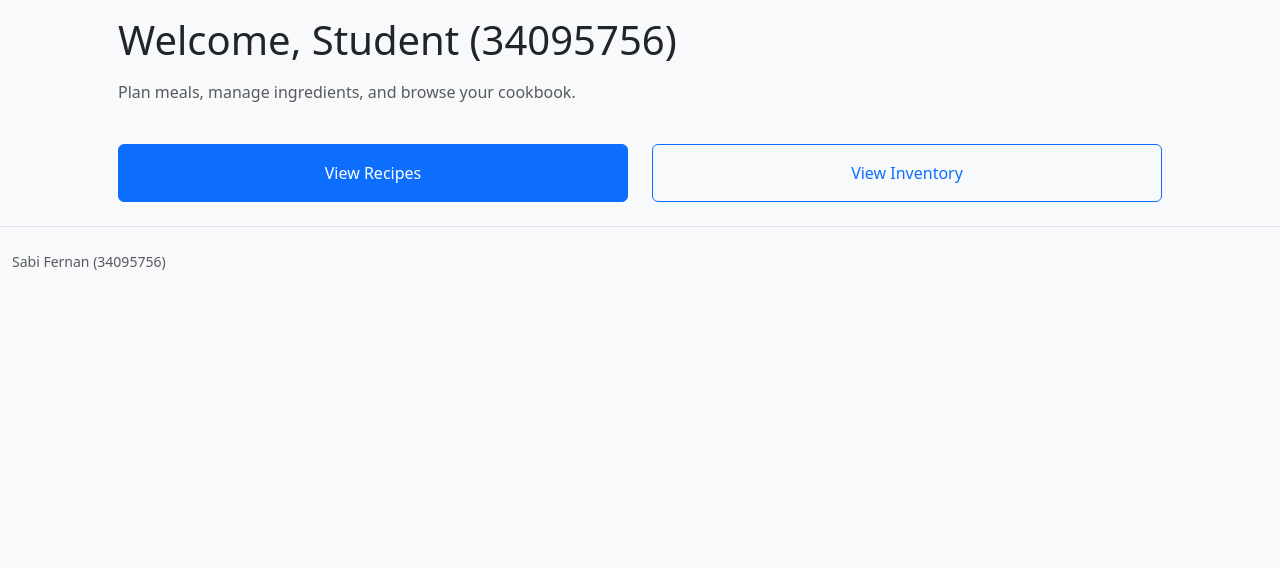
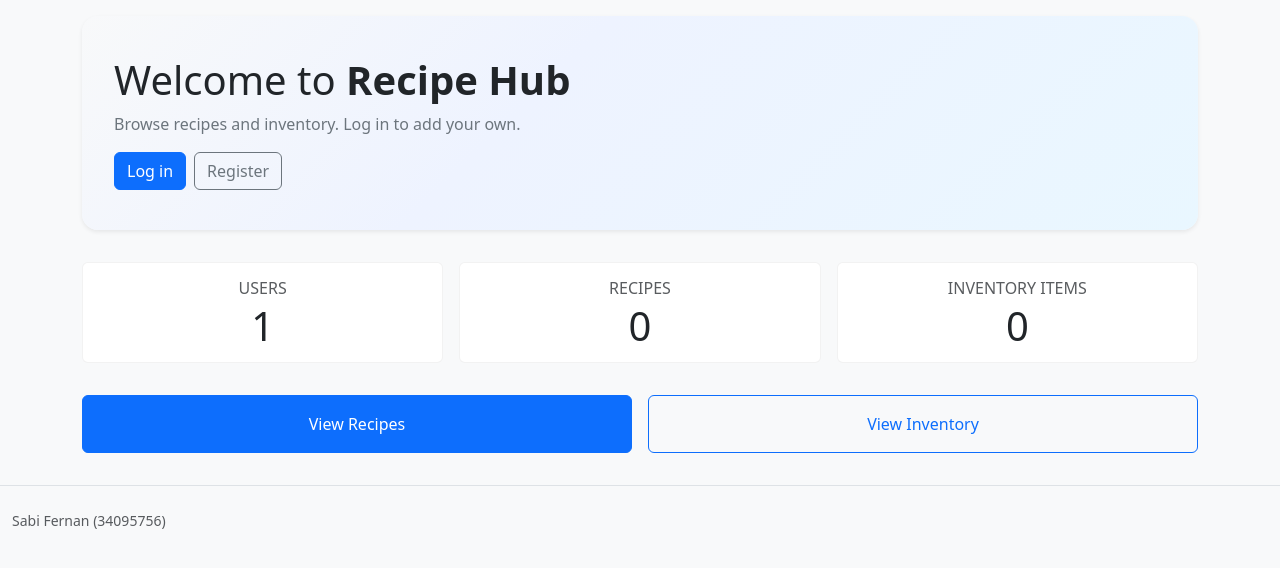
Before and after one commit to ijf03/RecipeHub2, a Node server app: page / in a window 1280 px wide. Shown: the part 56-624 px from the top of the page. Run offline with Node 20, Linux system fonts and the light colour scheme; the visitor is signed in with stand-in values (Sample User, id 1); data that the repository does not hold is empty; some libraries are stand-ins or nearby versions.

Commit message:
home page - updated nav bar to pass userid in home page - made homapage adapt depending if user is logged in or not logged in -nade a home route and controller for more modular and organize code - added custom styling for home page through styles.css fiel

```diff
--- /dev/null
+++ b/controllers/home-controller.js
@@ -0,0 +1,32 @@
+const User = require('../models/user');
+const Recipe = require('../models/recipe');
+const Inventory = require('../models/inventory');
+
+exports.getHome = async (req, res) => {
+  try {
+    const { SID } = req.app.locals;
+    const { currentUser, userIdParam } = req;
+
+    const [userCount, recipeCount, inventoryCount] = await Promise.all([
+      User.countDocuments(),
+      Recipe.countDocuments(),
+      Inventory.countDocuments()
+    ]);
+
+    res.render('index', {
+      pageTitle: 'Home',
+      SID,
+      currentUser,
+      userIdParam,
+      userCount,
+      recipeCount,
+      inventoryCount
+    });
+  } catch (err) {
+    console.error('Error rendering home:', err);
+    res.status(500).render('errors/404', {
+      pageTitle: 'Error',
+      url: req.originalUrl
+    });
+  }
+};
--- a/controllers/user-controller.js
+++ b/controllers/user-controller.js
@@ -106,7 +106,7 @@ exports.login = async (req, res) => {
     await user.save();
 
     //Redirect
-    return res.redirect(`/recipes-${SID}?userId=${user.userId}`);
+    return res.redirect(`/?userId=${user.userId}`);
   } catch (err) {
     return res.status(500).render('auth/login', { pageTitle:'Login', SID, form, error:'Something went wrong. Please try again.' });
   }
--- /dev/null
+++ b/public/styles.css
@@ -0,0 +1,22 @@
+.hero {
+    background: linear-gradient(135deg, #f8f9fa 0%, #eef3ff 40%, #e9f7ff 100%);
+    border-radius: 1rem;
+    padding: 2.5rem 2rem;
+}
+.stat-card {
+    transition: transform .12s ease, box-shadow .12s ease;
+    border: 1px solid rgba(0,0,0,.05);
+}
+.stat-card:hover {
+    transform: translateY(-2px);
+    box-shadow: 0 .5rem 1rem rgba(0,0,0,.08);
+}
+.stat-value {
+    font-size: 2.5rem;
+    line-height: 1;
+    margin: 0;
+}
+.section {
+    margin-top: 2rem;
+    margin-bottom: 2rem;
+}
--- /dev/null
+++ b/routes/home-routes.js
@@ -0,0 +1,6 @@
+const express = require('express');
+const router = express.Router();
+const homeController = require('../controllers/home-controller');
+
+router.get('/', homeController.getHome);
+module.exports = router;
--- a/server.js
+++ b/server.js
@@ -8,6 +8,7 @@ const { SID, PORT, MONGO_URL } = require("./config/constants");
 const recipeRouter = require("./routes/recipe-routes");
 const inventoryRouter = require("./routes/inventory-routes");
 const userRouter = require('./routes/user-routes');
+const homeRoutes = require('./routes/home-routes');
 
 const app = express();
 
@@ -25,6 +26,8 @@ app.use(express.json());
 app.use('/bootstrap', express.static(
   path.join(__dirname, 'node_modules', 'bootstrap', 'dist')
 ));
+app.use(express.static(path.join(__dirname, 'public'))); // NEW
+
 
 app.use(async (req, res, next) => {
   try {
@@ -58,17 +61,7 @@ connectDB(MONGO_URL);
 app.use("/", recipeRouter);
 app.use("/", inventoryRouter);
 app.use('/', userRouter);
-
-
-// Home
-app.get('/', (req, res) => {
-  res.render('index', {
-    pageTitle: 'Home',
-    name: 'Student',
-    studentId: req.app.locals.SID,
-    SID: req.app.locals.SID
-  });
-});
+app.use('/', homeRoutes);
 
 // 404
 app.use((req, res) => res.status(404).render("errors/404", { pageTitle: "Not Found", url: req.originalUrl }));
--- a/views/index.ejs
+++ b/views/index.ejs
@@ -5,22 +5,83 @@
     <meta name="viewport" content="width=device-width,initial-scale=1"/>
     <title><%= pageTitle %></title>
     <link rel="stylesheet" href="/bootstrap/css/bootstrap.min.css">
+    <link rel="stylesheet" href="/styles.css">
+
   </head>
+
   <body class="bg-light">
+    <!-- Navbar -->
     <%- include('partials/nav') %>
 
     <main class="container" style="margin-top:4.5rem">
-      <div class="row m-4">
-        <h1 class="mb-3">Welcome, <%= name %> (<%= studentId %>)</h1>
-        <p class="text-muted">Plan meals, manage ingredients, and browse your cookbook.</p>
-      </div>
+      <!-- Hero / Greeting -->
+      <section class="section">
+        <div class="hero shadow-sm">
+          <% if (currentUser) { %>
+            <h1 class="mb-1">Welcome, <span class="fw-semibold"><%= currentUser.fullName %></span></h1>
+            <p class="text-secondary mb-0"><%= currentUser.email %></p>
+            <p class="text-muted mt-2 mb-0">Here’s a quick snapshot of your kitchen.</p>
+          <% } else { %>
+            <h1 class="mb-2">Welcome to <span class="fw-semibold">Recipe Hub</span></h1>
+            <p class="text-secondary mb-3">Browse recipes and inventory. Log in to add your own.</p>
+            <div class="d-flex gap-2">
+              <a class="btn btn-primary" href="/login-<%= SID %>">Log in</a>
+              <a class="btn btn-outline-secondary" href="/register-<%= SID %>">Register</a>
+            </div>
+          <% } %>
+        </div>
+      </section>
 
-      <div class="row m-4">
-        <div class="col-md-6"><a class="btn btn-primary w-100 py-3" href="/recipes-<%= SID %>">View Recipes</a></div>
-        <div class="col-md-6"><a class="btn btn-outline-primary w-100 py-3" href="/inventory-<%= SID %>">View Inventory</a></div>
-      </div>
+      <!-- Stats -->
+      <section class="section">
+        <div class="row g-3">
+          <div class="col-12 col-md-4">
+            <div class="card stat-card h-100">
+              <div class="card-body text-center">
+                <h6 class="text-uppercase text-muted mb-2">Users</h6>
+                <p class="stat-value"><%= userCount %></p>
+              </div>
+            </div>
+          </div>
+          <div class="col-12 col-md-4">
+            <div class="card stat-card h-100">
+              <div class="card-body text-center">
+                <h6 class="text-uppercase text-muted mb-2">Recipes</h6>
+                <p class="stat-value"><%= recipeCount %></p>
+              </div>
+            </div>
+          </div>
+          <div class="col-12 col-md-4">
+            <div class="card stat-card h-100">
+              <div class="card-body text-center">
+                <h6 class="text-uppercase text-muted mb-2">Inventory Items</h6>
+                <p class="stat-value"><%= inventoryCount %></p>
+              </div>
+            </div>
+          </div>
+        </div>
+      </section>
+
+      <!-- Primary CTAs -->
+      <section class="section">
+        <div class="row g-3">
+          <div class="col-12 col-md-6">
+            <a class="btn btn-primary w-100 py-3"
+               href="/recipes-<%= SID %><%= userIdParam ? ('?userId=' + userIdParam) : '' %>">
+              View Recipes
+            </a>
+          </div>
+          <div class="col-12 col-md-6">
+            <a class="btn btn-outline-primary w-100 py-3"
+               href="/inventory-<%= SID %><%= userIdParam ? ('?userId=' + userIdParam) : '' %>">
+              View Inventory
+            </a>
+          </div>
+        </div>
+      </section>
     </main>
 
     <%- include('partials/footer') %>
+    <script src="/bootstrap/js/bootstrap.bundle.min.js"></script>
   </body>
 </html>
--- a/views/partials/nav.ejs
+++ b/views/partials/nav.ejs
@@ -1,7 +1,7 @@
 <nav class="navbar navbar-expand-md bg-body-tertiary fixed-top">
   <div class="container-fluid">
 
-    <a class="navbar-brand d-flex align-items-center" href="/">
+    <a class="navbar-brand d-flex align-items-center" href="/<%= userIdParam ? ('?userId=' + userIdParam) : '' %>">
       <img src="/images/RecipeHubLogo.png" alt="Logo" width="30" height="30" class="me-2">
       Recipe Hub
     </a>
```
